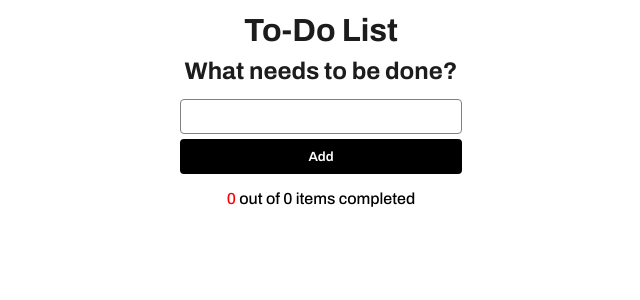
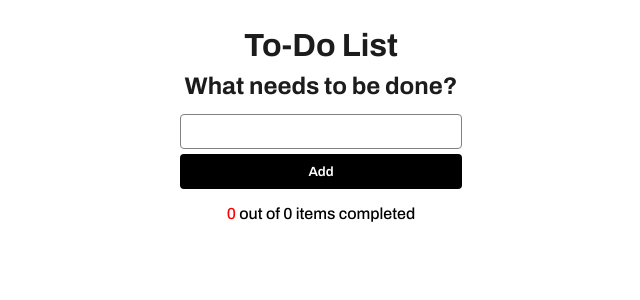
Before and after one commit to BYulia911/todo-list-vue, a Vue app: page / in a window 1280 px wide. Shown: the top 300 px of the page, without its empty margins (319-959 px from the left). Built offline with nearby package versions, Linux system fonts and the light colour scheme.

Commit message:
Добавление margin-top для h1

```diff
--- a/src/App.vue
+++ b/src/App.vue
@@ -83,4 +83,8 @@ h2 {
   color: #1c1c1c;
   margin: 5px;
 }
+
+h1 {
+  margin-top: 20px;
+}
 </style>
```
Also changed, not shown: 7 other files (tests, documents, lock files or other folders).
